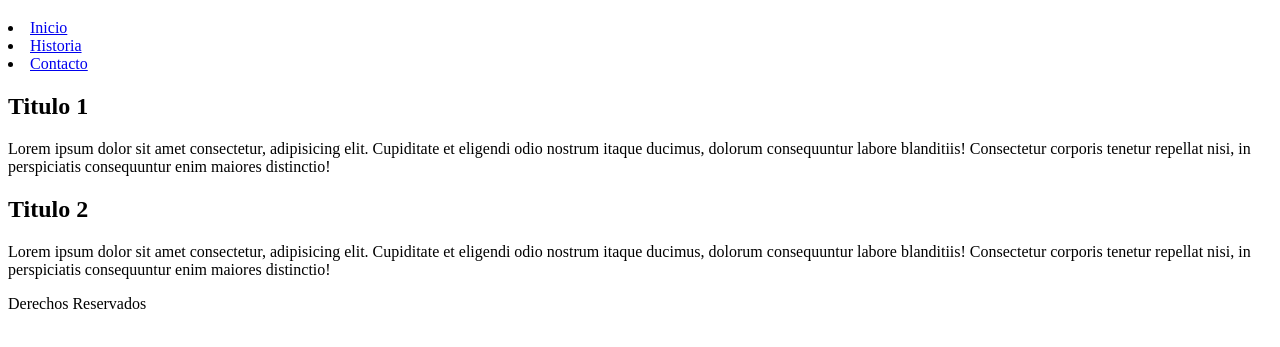
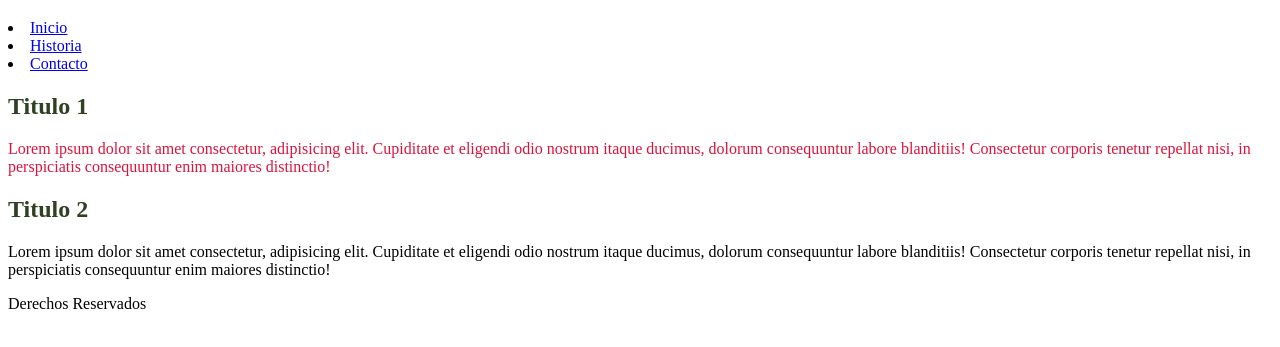
Before and after one commit to beticomtz24/CSS-1, a plain HTML site: page index.html in a window 1280 px wide. Shown: the part 61-408 px from the top of the page. Drawn offline with Linux system fonts and the light colour scheme.

Commit message:
2 formas de css

```diff
--- a/index.html
+++ b/index.html
@@ -3,8 +3,13 @@
 <head>
     <meta charset="UTF-8">
     <meta name="viewport" content="width=device-width, initial-scale=1.0">
-    <link rel="stylesheet" href="style.css">
     <title>CSS 1</title>
+    <style>
+        h2{
+            color: rgb(47, 64, 35);
+        }
+
+    </style>
 </head>
 <body>
     <header>
@@ -19,7 +24,7 @@
     <main>
             <section>
                 <h2>Titulo 1</h2>
-                <p>Lorem ipsum dolor sit amet consectetur, adipisicing elit. Cupiditate et eligendi odio nostrum itaque ducimus, dolorum consequuntur labore blanditiis! Consectetur corporis tenetur repellat nisi, in perspiciatis consequuntur enim maiores distinctio!</p>
+                <p style="color: crimson;">Lorem ipsum dolor sit amet consectetur, adipisicing elit. Cupiditate et eligendi odio nostrum itaque ducimus, dolorum consequuntur labore blanditiis! Consectetur corporis tenetur repellat nisi, in perspiciatis consequuntur enim maiores distinctio!</p>
             </section>
             <section>
                 <h2>Titulo 2</h2>
```
